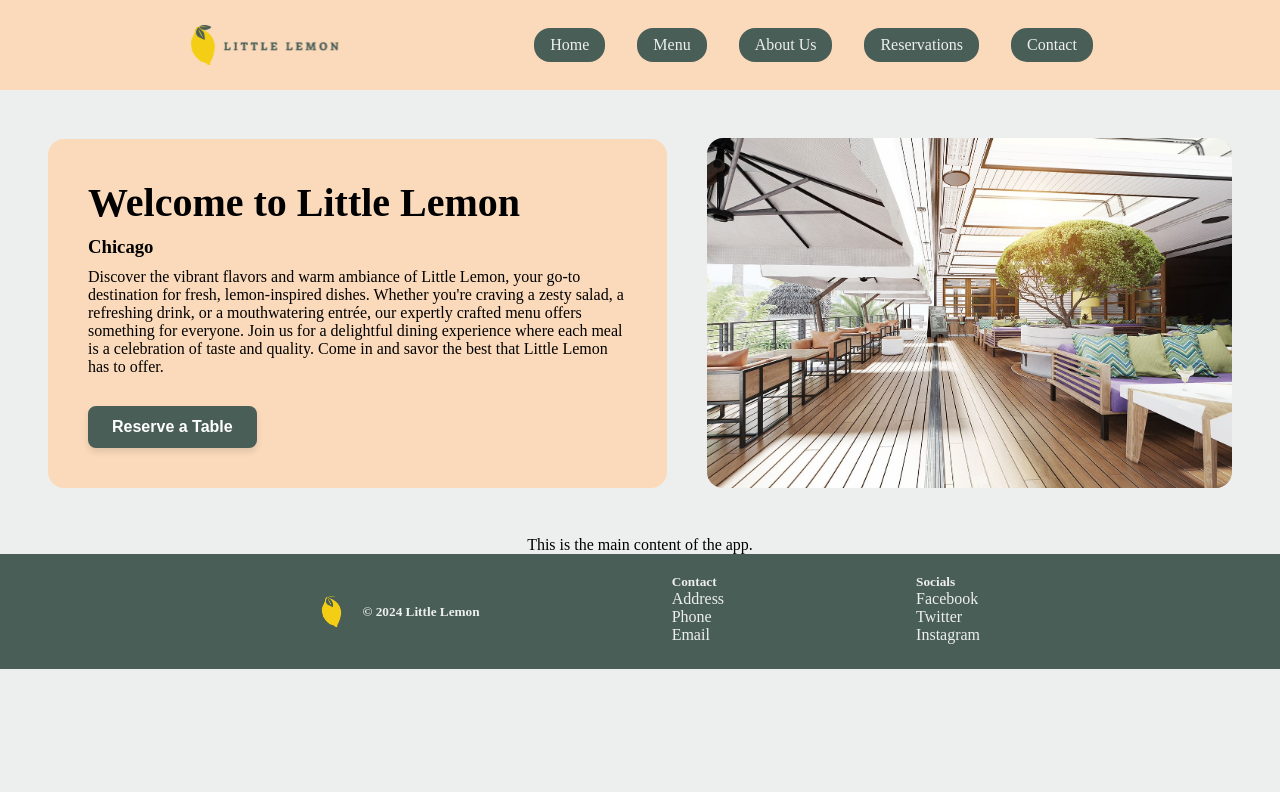
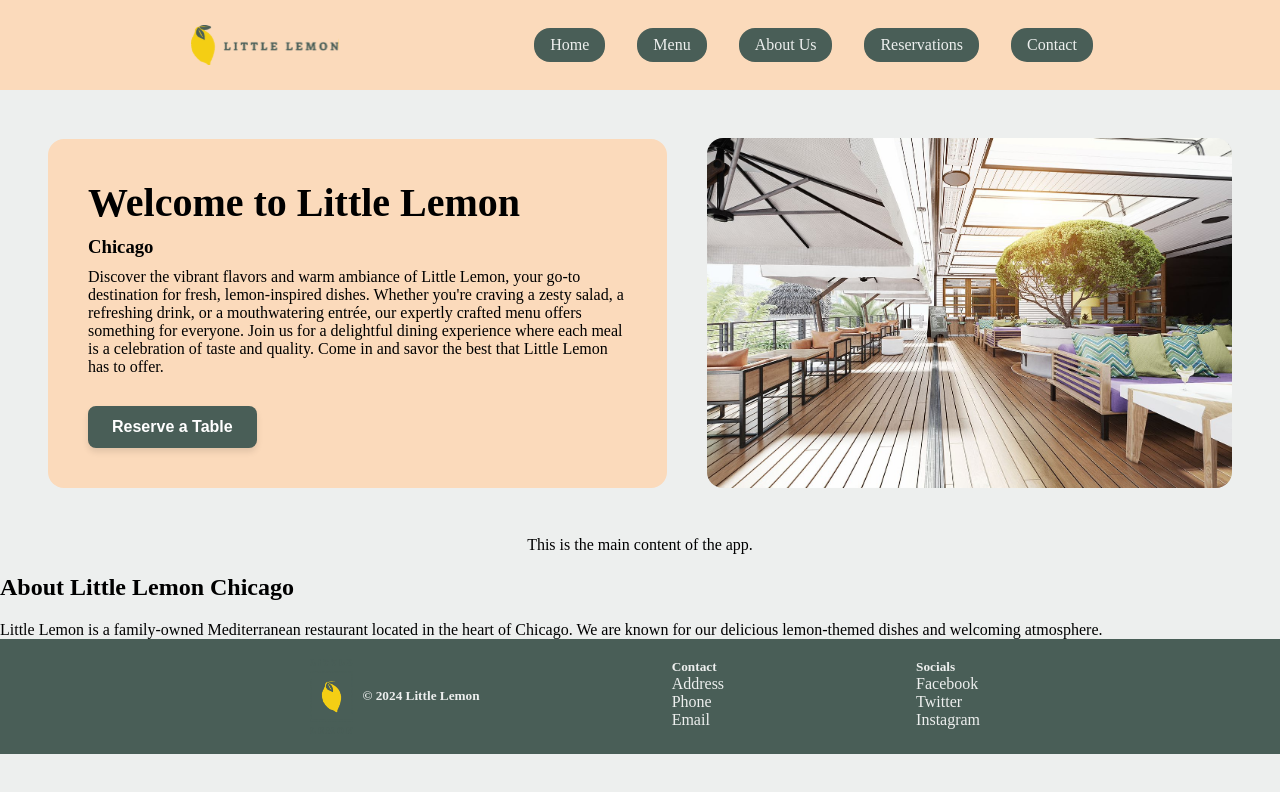
Before and after one commit to ndimitrakas/LittleLemonCapstoneProject, a React (Create React App) app: page / in a window 1280 px wide. Shown: the top 792 px of the page. Built offline with nearby package versions, Linux system fonts and the light colour scheme.

Commit message:
Created chicago component

```diff
--- a/src/App.js
+++ b/src/App.js
@@ -3,6 +3,7 @@ import React from 'react';
 import Header from './components/Header';
 import Hero from './components/Hero';
 import Main from './components/Main';
+import Chicago from './components/Chicago';
 import Footer from './components/Footer';
 
 function App() {
@@ -11,6 +12,7 @@ function App() {
       <Header />
       <Hero />
       <Main />
+      <Chicago />
       <Footer />
     </>
   );
--- /dev/null
+++ b/src/components/Chicago.js
@@ -0,0 +1,13 @@
+import React from 'react';
+
+
+function Chicago() {
+  return (
+    <section className="chicago">
+      <h2>About Little Lemon Chicago</h2>
+      <p>Little Lemon is a family-owned Mediterranean restaurant located in the heart of Chicago. We are known for our delicious lemon-themed dishes and welcoming atmosphere.</p>
+    </section>
+  );
+}
+
+export default Chicago;
```
Also changed, not shown: src/App.css (+8 -0 lines).
